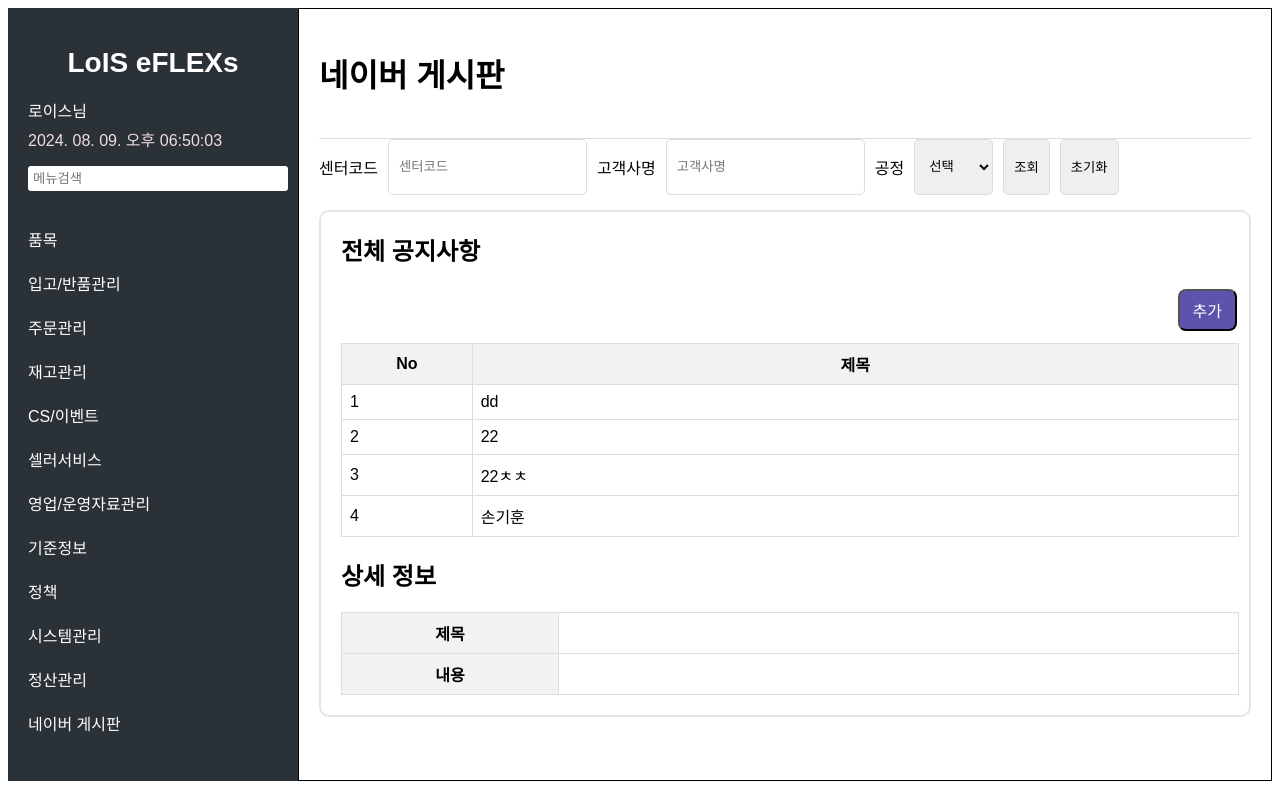
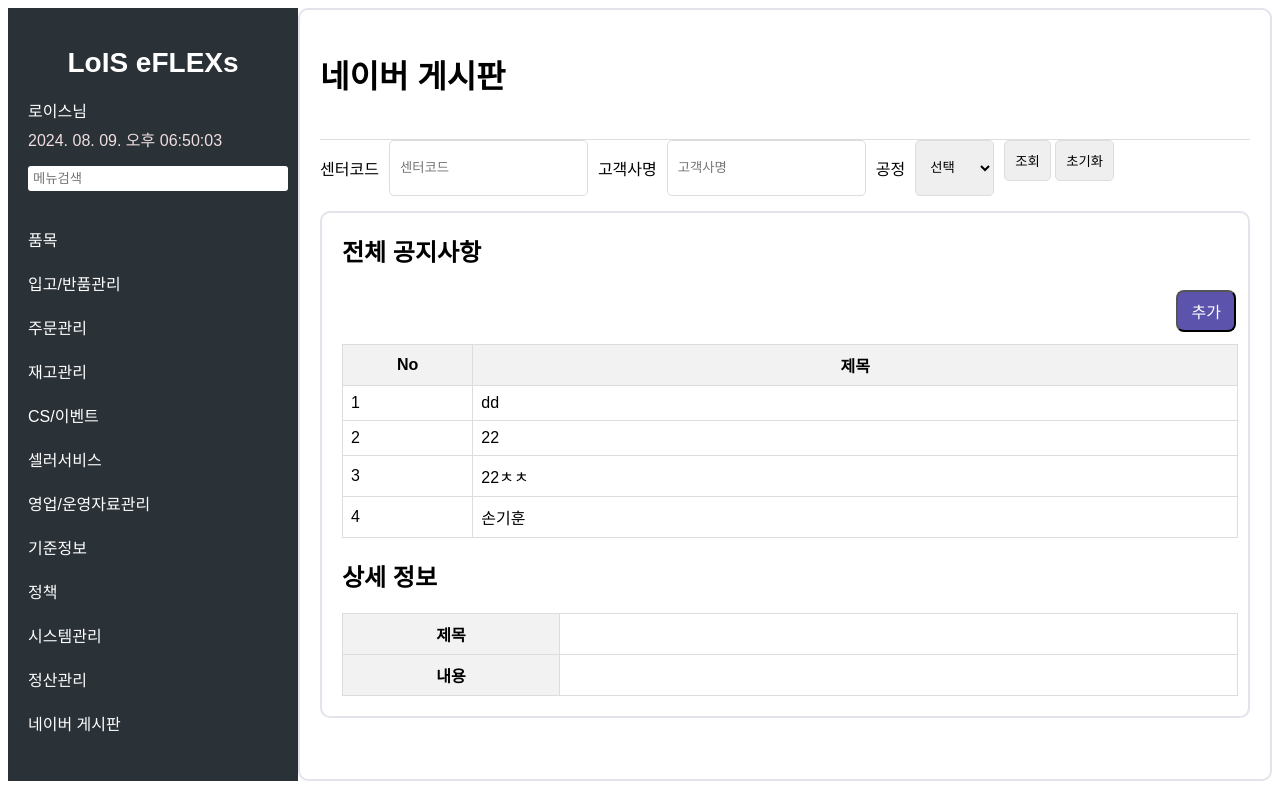
Before and after one commit to handsomem1n/NoticeBoard-prototype, a Flask app: page / in a window 1280 px wide. Run offline with Flask 3, Linux system fonts and the light colour scheme; data comes from the database, SQL or seed files in the repository; lists and menus that the app fills with data are empty.

Commit message:
main content table에 round border 추가

```diff
--- a/notice_app/static/main.css
+++ b/notice_app/static/main.css
@@ -87,7 +87,9 @@ body {
 .main-content {
     flex-grow: 1;
     padding: 20px;
-    border: 1px solid black;
+    border: 2px solid rgb(228, 227, 236);
+    border-radius: 10px;
+
 }
 header {
     display: flex;
@@ -100,7 +102,14 @@ header {
     display: flex;
     gap: 10px;
     margin-bottom: 15px;
+    /* justify-content: space-between;  // 조회,초기화 버튼과의 상호 좌우 배치 */
 }
+// 조회&초기화 버튼 - 그룹화
+.button-group {
+    display: flex;
+    gap: 10px; /* 버튼 사이의 간격 */
+}
+
 .search-bar input, .search-bar select, .search-bar button {
     padding: 10px;
     border: 1px solid #ddd;
@@ -137,6 +146,11 @@ th.content-column {
     width: 20px; /* No 열의 고정된 너비 */
 }
 
+// 전체 공지사항에서 마우스 올려두면 pointer 모양 변경
+.clickable-row {
+    cursor: pointer;
+}
+
 /* 모달 창 */
 .modal {
     display: none;
@@ -156,7 +170,9 @@ th.content-column {
     margin: 15% auto;
     padding: 20px;
     border: 1px solid #888;
-    width: 80%;
+    border-radius : 2px;
+    width: 30%;
+    height: 30%;
 }
 /* The Close Button */
 .close {
--- a/notice_app/static/main.js
+++ b/notice_app/static/main.js
@@ -78,6 +78,7 @@ function loadNotices() {
         noticeTableBody.innerHTML = '';
         data.forEach((notice, index) => {
             const row = document.createElement('tr');
+            row.classList.add('clickable-row'); // clickable-row와 연동 - notice.title에 마우스 포인터 올려두면 마우스 포인터 변경
             row.innerHTML = `<td>${index + 1}</td><td>${notice.title}</td>`;
             row.addEventListener('click', () => showNoticeDetails(notice));
             noticeTableBody.appendChild(row);
--- a/notice_app/templates/main.html
+++ b/notice_app/templates/main.html
@@ -55,8 +55,10 @@
                 <option value="반출">반출</option>
                 <option value="이벤트">이벤트</option>
             </select>
-            <button onclick="search()">조회</button>
-            <button onclick="reset()">초기화</button>
+            <div class="button-group">
+                <button onclick="search()">조회</button>
+                <button onclick="reset()">초기화</button>
+            </div>
         </div>
 
         <div class="tables">
@@ -101,6 +103,7 @@
             <form id="noticeForm">
                 <label for="title">제목:</label>
                 <input type="text" id="title" name="title" required>
+                <br><br><br><br>
                 <label for="content">내용:</label>
                 <textarea id="content" name="content" required></textarea>
                 <button type="submit">등록</button>
```
